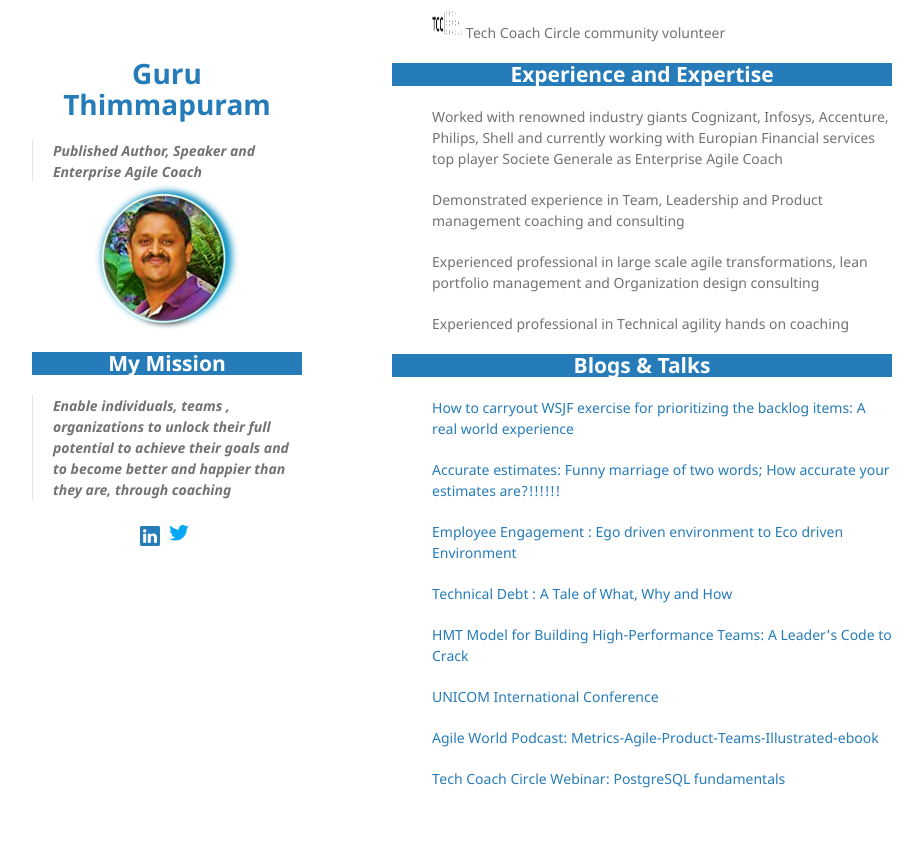
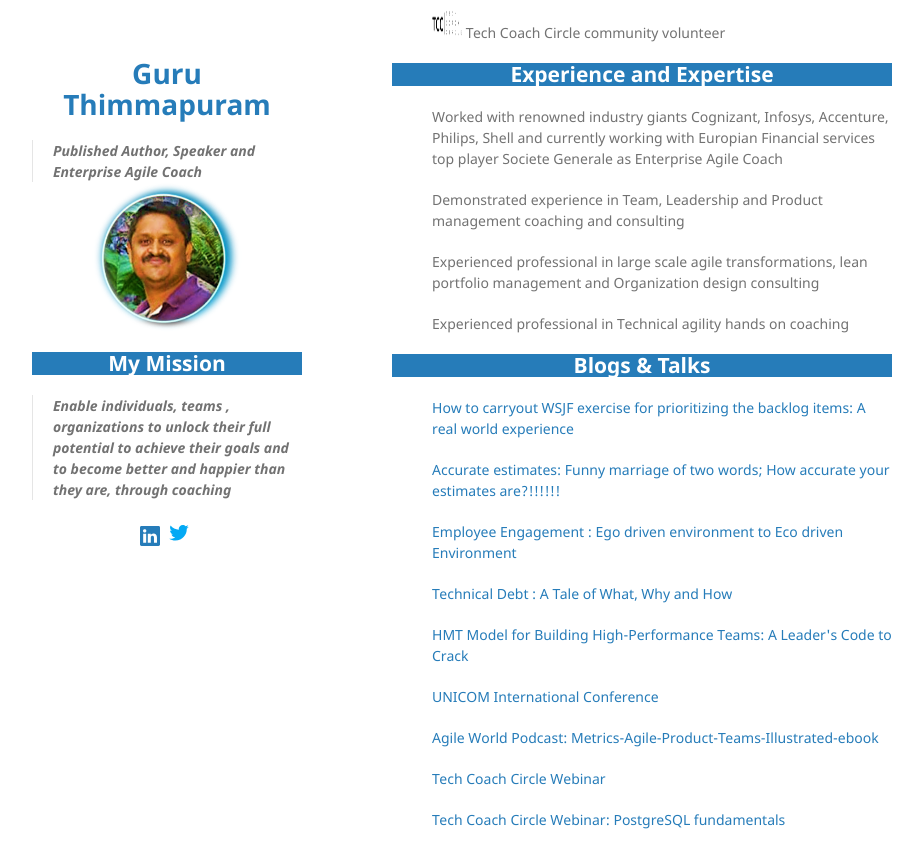
Before and after one commit to GuruPrasadThimmapuram/GuruPrasadThimmapuram.github.io, a Jekyll site: the page built from index.html, in a window 1280 px wide and 900 px high, scrolled down 925 px. Shown: the top 868 px of the window, without its empty margins (178-1101 px from the left). Built offline with Jekyll 4.4.1, drawn with Linux system fonts in a browser that asks for light colours.

Commit message:
updated talks

```diff
--- a/index.html
+++ b/index.html
@@ -86,6 +86,9 @@
         <a href="https://www.youtube.com/watch?v=1hXzIpwJ1AQ">Agile World Podcast: Metrics-Agile-Product-Teams-Illustrated-ebook</a>
     </ul>
     <ul>
+        <a href="https://www.youtube.com/watch?v=3l2_KDz_t2I">Tech Coach Circle Webinar</a>
+    </ul>
+    <ul>
         <a href="https://www.youtube.com/watch?v=HlQ0u9NVfsA">Tech Coach Circle Webinar: PostgreSQL fundamentals</a>
     </ul>
 </div>
```
